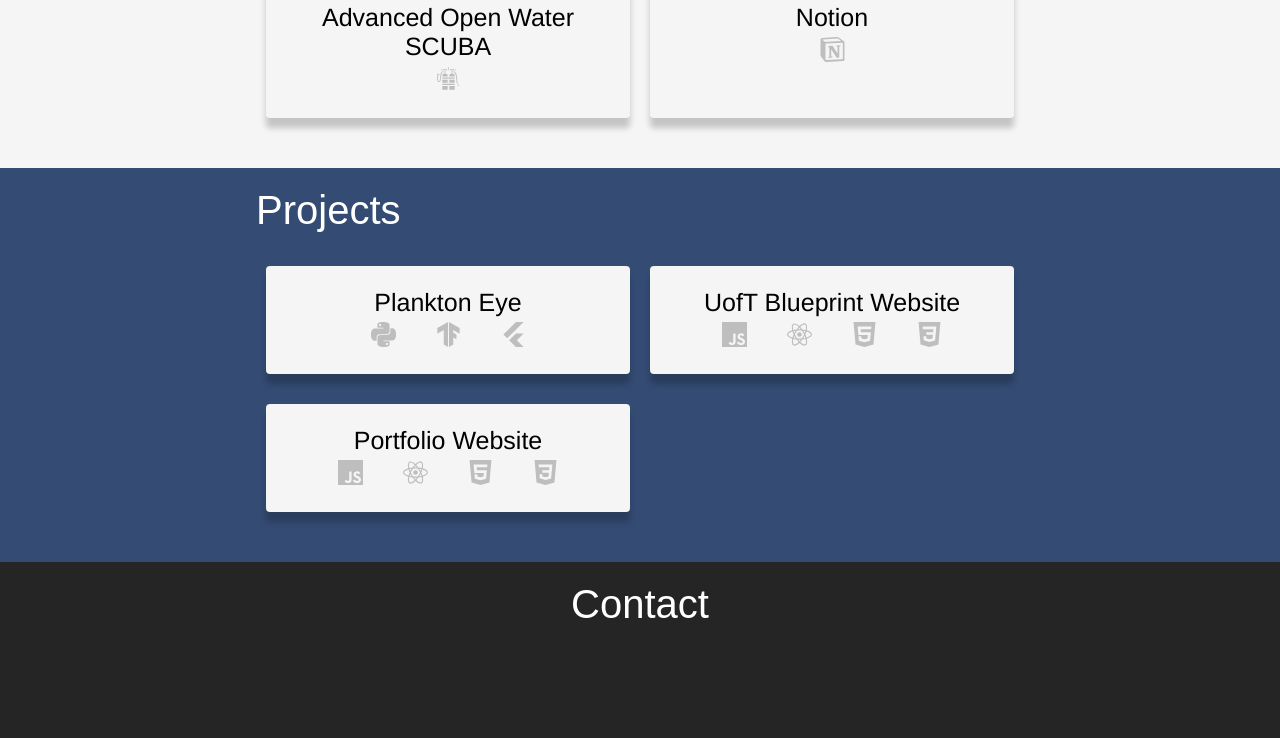
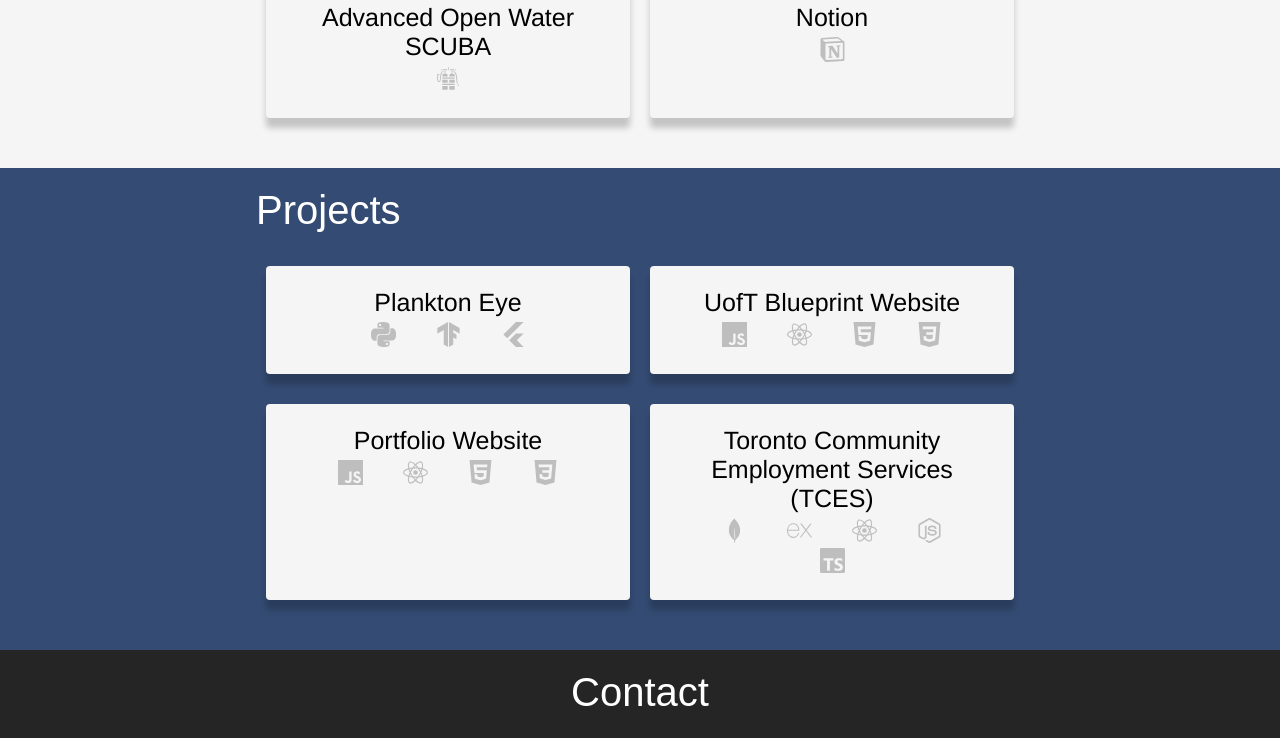
Before and after one commit to jordanjanakievski/jordanjanakievski.github.io, a React (Create React App) app: page / in a window 1280 px wide. Shown: the part 1232-1970 px from the top of the page. Built offline with nearby package versions, Linux system fonts and the light colour scheme.

Commit message:
Added new UofT Blueprint project to projects

```diff
--- a/src/Pages/Homepage/Homepage.js
+++ b/src/Pages/Homepage/Homepage.js
@@ -4,13 +4,17 @@ import { IoMail } from "react-icons/io5";
 import { GiScubaTanks } from "react-icons/gi";
 import {
 	SiCss3,
+	SiExpress,
 	SiFlutter,
 	SiHtml5,
 	SiJavascript,
+	SiMongodb,
+	SiNodedotjs,
 	SiNotion,
 	SiPython,
 	SiReact,
 	SiTensorflow,
+	SiTypescript,
 } from "react-icons/si";
 import projectsDB from "./projectsDatabase.json";
 import certificationsDB from "./certificationsDatabase.json";
@@ -54,7 +58,7 @@ function About() {
 	return (
 		<Container className="about-container" id="about">
 			<h2>About</h2>
-			<p>My name is Jordan Janakievski</p>
+			<p>My name is Jordan Janakievski.</p>
 			<p>
 				I use my passion for technology to create unique solutions to challenges
 				we face. I try to open my mind to some of the world's greatest thinkers
@@ -132,8 +136,12 @@ function IconsToUse(data) {
 			icons.push(<SiPython size={25} className="icon" />);
 		} else if (data.icons[icon] === "Tensorflow") {
 			icons.push(<SiTensorflow size={25} className="icon" />);
+		} else if (data.icons[icon] === "TypeScript") {
+			icons.push(<SiTypescript size={25} className="icon" />);
 		} else if (data.icons[icon] === "Flutter") {
 			icons.push(<SiFlutter size={25} className="icon" />);
+		} else if (data.icons[icon] === "Express") {
+			icons.push(<SiExpress size={25} className="icon" />);
 		} else if (data.icons[icon] === "HTML") {
 			icons.push(<SiHtml5 size={25} className="icon" />);
 		} else if (data.icons[icon] === "CSS") {
@@ -142,8 +150,12 @@ function IconsToUse(data) {
 			icons.push(<SiJavascript size={25} className="icon" />);
 		} else if (data.icons[icon] === "React") {
 			icons.push(<SiReact size={25} className="icon" />);
+		} else if (data.icons[icon] === "MongoDB") {
+			icons.push(<SiMongodb size={25} className="icon" />);
 		} else if (data.icons[icon] === "Notion") {
 			icons.push(<SiNotion size={25} className="icon" />);
+		} else if (data.icons[icon] === "Node") {
+			icons.push(<SiNodedotjs size={25} className="icon" />);
 		} else if (data.icons[icon] === "Scuba Tanks") {
 			icons.push(<GiScubaTanks size={25} className="icon" />);
 		}
--- a/src/Pages/Homepage/projectsDatabase.json
+++ b/src/Pages/Homepage/projectsDatabase.json
@@ -13,5 +13,10 @@
 		"link": "https://github.com/jordanjanakievski/jordanjanakievski.github.io",
 		"icons": ["JavaScript", "React", "HTML", "CSS"],
 		"description": "My portfolio website. This is the website you are currently on. Built to practice and develop skills in web development."
+	},
+	"Toronto Community Employment Services (TCES)": {
+		"link": "https://github.com/uoftblueprint/tces",
+		"icons": ["MongoDB", "Express", "React", "Node", "TypeScript"],
+		"description": "CRM developed for TCES as part of UofT Blueprint's 2022-2023 cohort. I worked fullstack on this project."
 	}
 }
```
